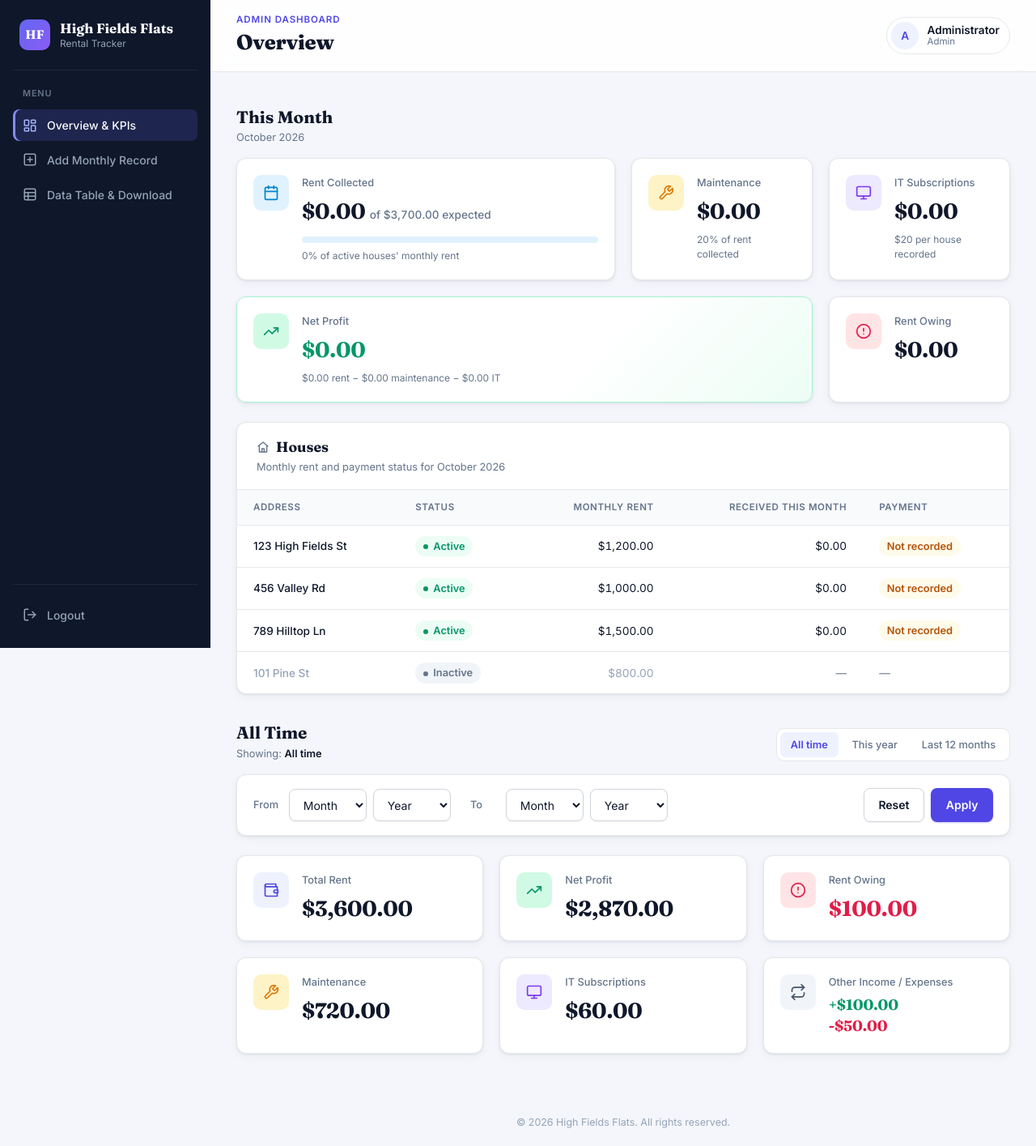
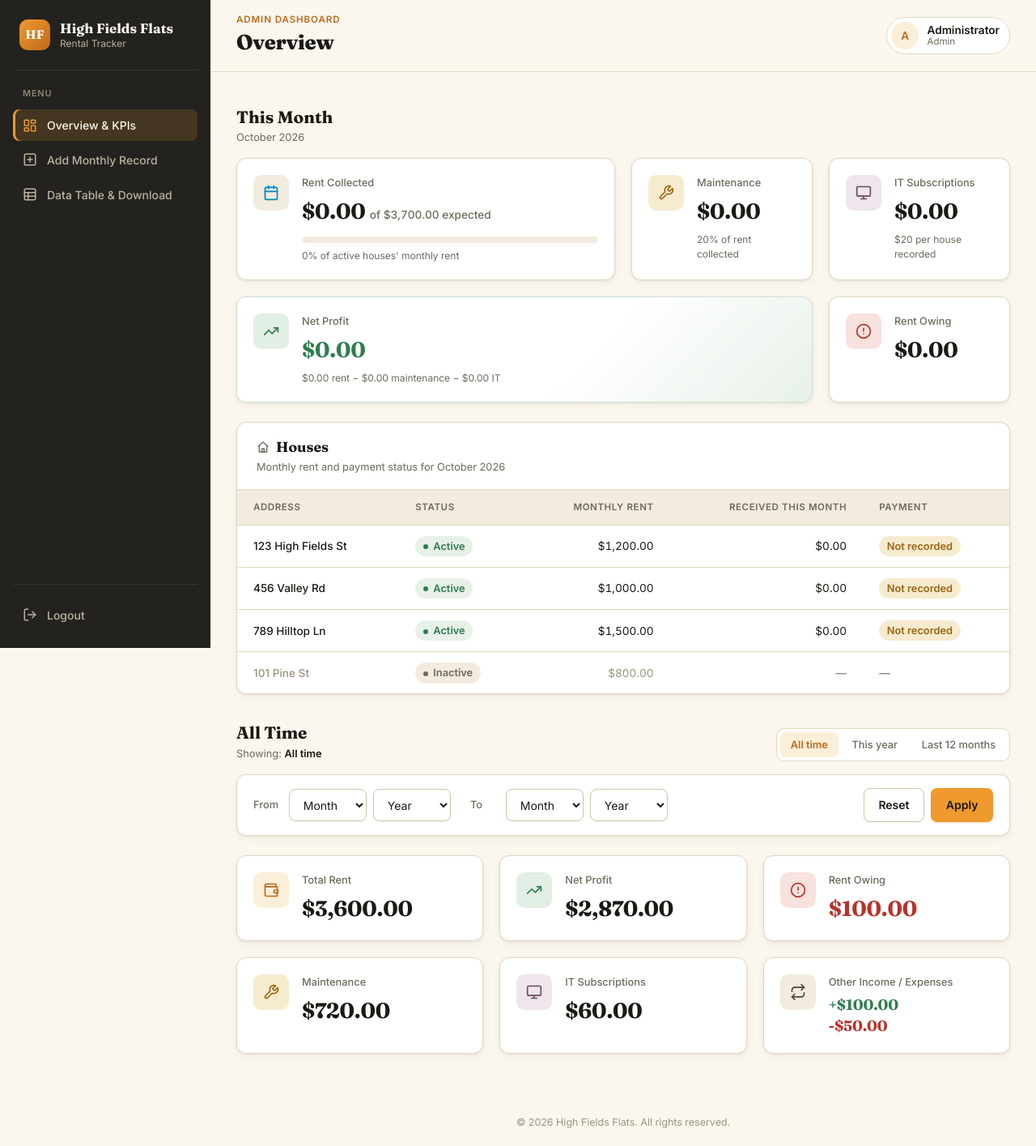
Before and after one commit to MisheckMusiteyi/High-Fields-Flats-V1.00, a Flask app: page /admin/dashboard in a window 1280 px wide. Shown: the whole page at 81% size. Run offline with Flask 3, Linux system fonts and the light colour scheme; the visitor is signed in with stand-in values (Sample User, id 1); data comes from the database, SQL or seed files in the repository.

Commit message:
Switch to warm palette: amber orange, charcoal, ink and cream
Co-Authored-By: Claude Opus 5.5 <noreply@anthropic.com>

```diff
--- a/High Fields/static/css/style.css
+++ b/High Fields/static/css/style.css
@@ -11,45 +11,47 @@
     --font-body: "Inter", system-ui, -apple-system, "Segoe UI", Roboto, Arial, sans-serif;
 
     /* Brand */
-    --primary: #4f46e5;
-    --primary-hover: #4338ca;
-    --primary-soft: #eef2ff;
-    --primary-ring: rgba(79, 70, 229, 0.18);
+    --primary: #EE9A2E;          /* Orange: primary buttons, accents */
+    --primary-hover: #C06A1B;    /* Deep orange: button hover */
+    --primary-deep: #C06A1B;     /* Deep orange: links, small labels */
+    --primary-soft: #FCEFD9;
+    --primary-ring: rgba(238, 154, 46, 0.28);
 
     /* Surfaces */
-    --bg: #f4f6fb;
+    --bg: #FBF7EF;               /* Cream */
     --surface: #ffffff;
-    --surface-muted: #f8fafc;
-    --border: #e5e7eb;
-    --border-strong: #d1d5db;
+    --surface-muted: #F2ECDF;    /* Paper */
+    --border: #E1D8C2;           /* Line */
+    --border-strong: #D3C7AB;
 
     /* Text */
-    --text: #0f172a;
-    --text-muted: #64748b;
-    --text-subtle: #94a3b8;
+    --text: #1B1913;             /* Ink */
+    --text-body: #4A473D;        /* Soft ink */
+    --text-muted: #6E695C;
+    --text-subtle: #9A937F;
 
     /* Sidebar */
-    --sidebar-bg: #0f172a;
-    --sidebar-text: #94a3b8;
-    --sidebar-text-strong: #f8fafc;
-    --sidebar-hover: rgba(148, 163, 184, 0.1);
-    --sidebar-active: rgba(99, 102, 241, 0.18);
+    --sidebar-bg: #23221E;       /* Charcoal */
+    --sidebar-text: #B9B2A0;
+    --sidebar-text-strong: #FBF7EF;
+    --sidebar-hover: rgba(251, 247, 239, 0.07);
+    --sidebar-active: rgba(238, 154, 46, 0.16);
     --sidebar-width: 260px;
 
     /* Status */
-    --success: #059669;
-    --success-soft: #ecfdf5;
-    --error: #e11d48;
-    --error-soft: #fff1f2;
-    --warning: #d97706;
-    --warning-soft: #fffbeb;
+    --success: #2E7D4F;
+    --success-soft: #E7F1E8;
+    --error: #B8322B;
+    --error-soft: #F9E6E2;
+    --warning: #9A6510;
+    --warning-soft: #F7EBCF;
     --info: #0284c7;
     --info-soft: #f0f9ff;
 
     --radius: 12px;
     --radius-sm: 8px;
-    --shadow-sm: 0 1px 2px rgba(15, 23, 42, 0.06);
-    --shadow: 0 1px 3px rgba(15, 23, 42, 0.08), 0 4px 12px rgba(15, 23, 42, 0.04);
+    --shadow-sm: 0 1px 2px rgba(27, 25, 19, 0.06);
+    --shadow: 0 1px 3px rgba(27, 25, 19, 0.08), 0 4px 12px rgba(27, 25, 19, 0.04);
     --transition-fast: all 0.15s ease;
 }
 
@@ -69,12 +71,12 @@ body {
 }
 
 a {
-    color: var(--primary);
+    color: var(--primary-deep);
     text-decoration: none;
     transition: var(--transition-fast);
 }
 
-a:hover { color: var(--primary-hover); }
+a:hover { color: var(--text); }
 
 .icon {
     width: 18px;
@@ -100,7 +102,7 @@ a:hover { color: var(--primary-hover); }
     font-size: 0.72rem;
     font-weight: 600;
     letter-spacing: 0.08em;
-    color: var(--primary);
+    color: var(--primary-deep);
 }
 
 /* --- App Shell --- */
@@ -127,7 +129,7 @@ a:hover { color: var(--primary-hover); }
     align-items: center;
     gap: 0.75rem;
     padding: 0.25rem 0.5rem 1.5rem;
-    border-bottom: 1px solid rgba(148, 163, 184, 0.12);
+    border-bottom: 1px solid rgba(251, 247, 239, 0.08);
     margin-bottom: 1.25rem;
 }
 
@@ -135,7 +137,7 @@ a:hover { color: var(--primary-hover); }
     width: 38px;
     height: 38px;
     border-radius: 10px;
-    background: linear-gradient(135deg, #6366f1, #8b5cf6);
+    background: linear-gradient(135deg, #EE9A2E, #C06A1B);
     color: #fff;
     display: inline-flex;
     align-items: center;
@@ -162,7 +164,7 @@ a:hover { color: var(--primary-hover); }
     font-weight: 600;
     text-transform: uppercase;
     letter-spacing: 0.08em;
-    color: #64748b;
+    color: #8A8472;
     padding: 0 0.75rem 0.5rem;
 }
 
@@ -192,13 +194,13 @@ a:hover { color: var(--primary-hover); }
 .nav-item.active {
     background-color: var(--sidebar-active);
     color: var(--sidebar-text-strong);
-    box-shadow: inset 3px 0 0 #818cf8;
+    box-shadow: inset 3px 0 0 var(--primary);
 }
 
-.nav-item.active .icon { color: #a5b4fc; }
+.nav-item.active .icon { color: var(--primary); }
 
 .sidebar-footer {
-    border-top: 1px solid rgba(148, 163, 184, 0.12);
+    border-top: 1px solid rgba(251, 247, 239, 0.08);
     padding-top: 1rem;
 }
 
@@ -221,7 +223,7 @@ a:hover { color: var(--primary-hover); }
     align-items: center;
     gap: 1rem;
     padding: 1rem 2rem;
-    background-color: rgba(255, 255, 255, 0.9);
+    background-color: rgba(251, 247, 239, 0.92);
     backdrop-filter: blur(8px);
     border-bottom: 1px solid var(--border);
 }
@@ -278,7 +280,7 @@ a:hover { color: var(--primary-hover); }
     align-items: center;
     justify-content: center;
     background: var(--primary-soft);
-    color: var(--primary);
+    color: var(--primary-deep);
     font-weight: 600;
     font-size: 0.85rem;
 }
@@ -330,14 +332,14 @@ a:hover { color: var(--primary-hover); }
 
 .btn-primary {
     background-color: var(--primary);
-    color: #fff;
-    box-shadow: 0 1px 2px rgba(79, 70, 229, 0.3);
+    color: var(--text);   /* ink on amber for contrast */
+    box-shadow: 0 1px 2px rgba(192, 106, 27, 0.25);
 }
 
 .btn-primary:hover {
     background-color: var(--primary-hover);
     color: #fff;
-    box-shadow: 0 4px 12px rgba(79, 70, 229, 0.3);
+    box-shadow: 0 4px 12px rgba(192, 106, 27, 0.25);
 }
 
 .btn-outline {
@@ -469,8 +471,8 @@ a:hover { color: var(--primary-hover); }
 .kpi-body { flex: 1; min-width: 0; }
 
 .kpi-card-highlight {
-    border-color: #a7f3d0;
-    background: linear-gradient(135deg, #ffffff 60%, #ecfdf5);
+    border-color: #CFE2D2;
+    background: linear-gradient(135deg, #ffffff 60%, var(--success-soft));
 }
 
 .value-sub {
@@ -484,7 +486,7 @@ a:hover { color: var(--primary-hover); }
     height: 8px;
     margin-top: 0.75rem;
     border-radius: 999px;
-    background: #e0f2fe;
+    background: var(--surface-muted);
     overflow: hidden;
 }
 
@@ -492,7 +494,7 @@ a:hover { color: var(--primary-hover); }
     display: block;
     height: 100%;
     border-radius: inherit;
-    background: linear-gradient(90deg, #0ea5e9, #4f46e5);
+    background: linear-gradient(90deg, #EE9A2E, #C06A1B);
 }
 
 .kpi-note {
@@ -541,7 +543,7 @@ a:hover { color: var(--primary-hover); }
 }
 
 .chip:hover { color: var(--text); background: var(--surface-muted); }
-.chip.active { background: var(--primary-soft); color: var(--primary); font-weight: 600; }
+.chip.active { background: var(--primary-soft); color: var(--primary-deep); font-weight: 600; }
 
 .period-filter {
     display: flex;
@@ -573,13 +575,13 @@ a:hover { color: var(--primary-hover); }
     margin-left: auto;
 }
 
-.tone-indigo  { background: #eef2ff; color: #4f46e5; }
-.tone-sky     { background: #e0f2fe; color: #0284c7; }
-.tone-emerald { background: #d1fae5; color: #059669; }
-.tone-rose    { background: #ffe4e6; color: #e11d48; }
-.tone-amber   { background: #fef3c7; color: #d97706; }
-.tone-violet  { background: #ede9fe; color: #7c3aed; }
-.tone-slate   { background: #f1f5f9; color: #475569; }
+.tone-indigo  { background: #FCEFD9; color: #C06A1B; } /* orange */
+.tone-sky     { background: var(--surface-muted); color: #0284c7; }
+.tone-emerald { background: #E2EFE4; color: #2E7D4F; }
+.tone-rose    { background: #F7E2DD; color: #B8322B; }
+.tone-amber   { background: #F7EBCF; color: #9A6510; }
+.tone-violet  { background: #EEE6EC; color: #6E4A63; } /* plum */
+.tone-slate   { background: #F2ECDF; color: #4A473D; }
 
 /* --- Forms --- */
 .form-group { margin-bottom: 1.1rem; }
@@ -727,8 +729,8 @@ a:hover { color: var(--primary-hover); }
 
 .badge-success { background: var(--success-soft); color: var(--success); }
 .badge-error { background: var(--error-soft); color: var(--error); }
-.badge-warning { background: var(--warning-soft); color: #b45309; }
-.badge-neutral { background: #f1f5f9; color: #64748b; }
+.badge-warning { background: var(--warning-soft); color: var(--warning); }
+.badge-neutral { background: var(--surface-muted); color: var(--text-muted); }
 
 .badge-dot {
     display: inline-block;
```
Also changed, not shown: other parts of High Fields/static/css/style.css (+12 -12 lines).
